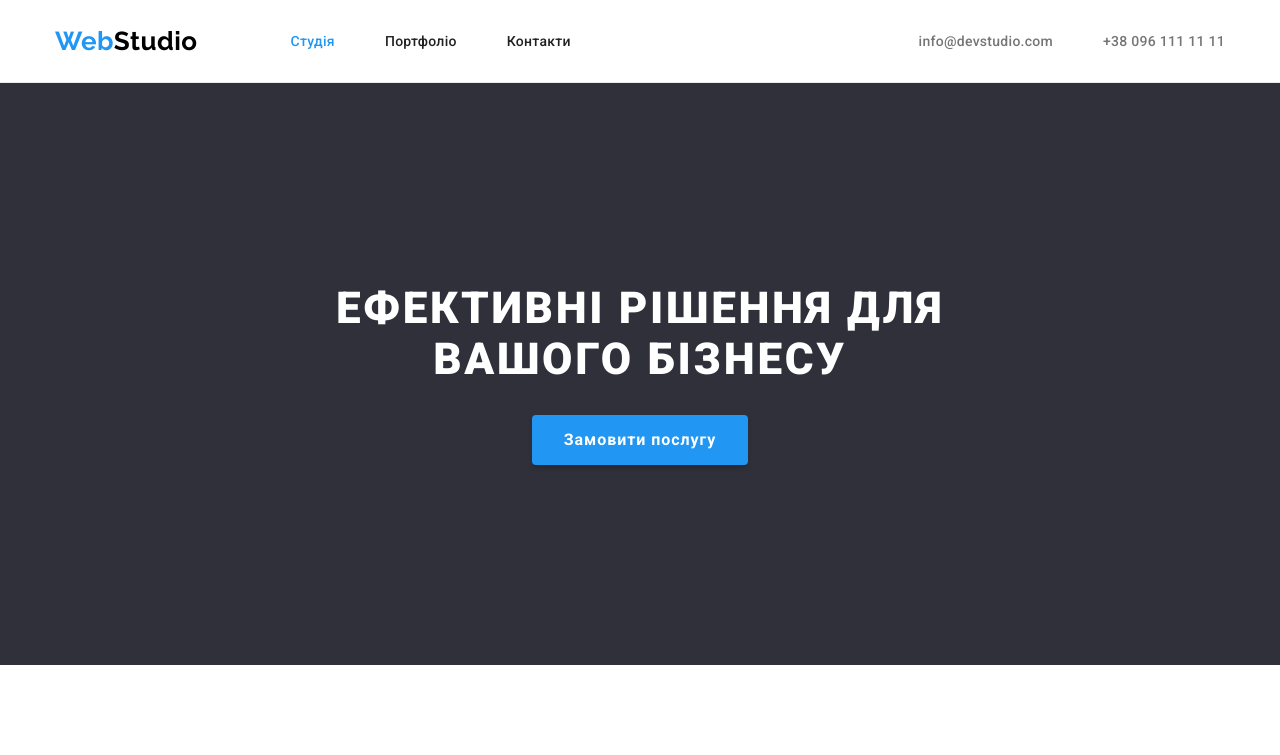
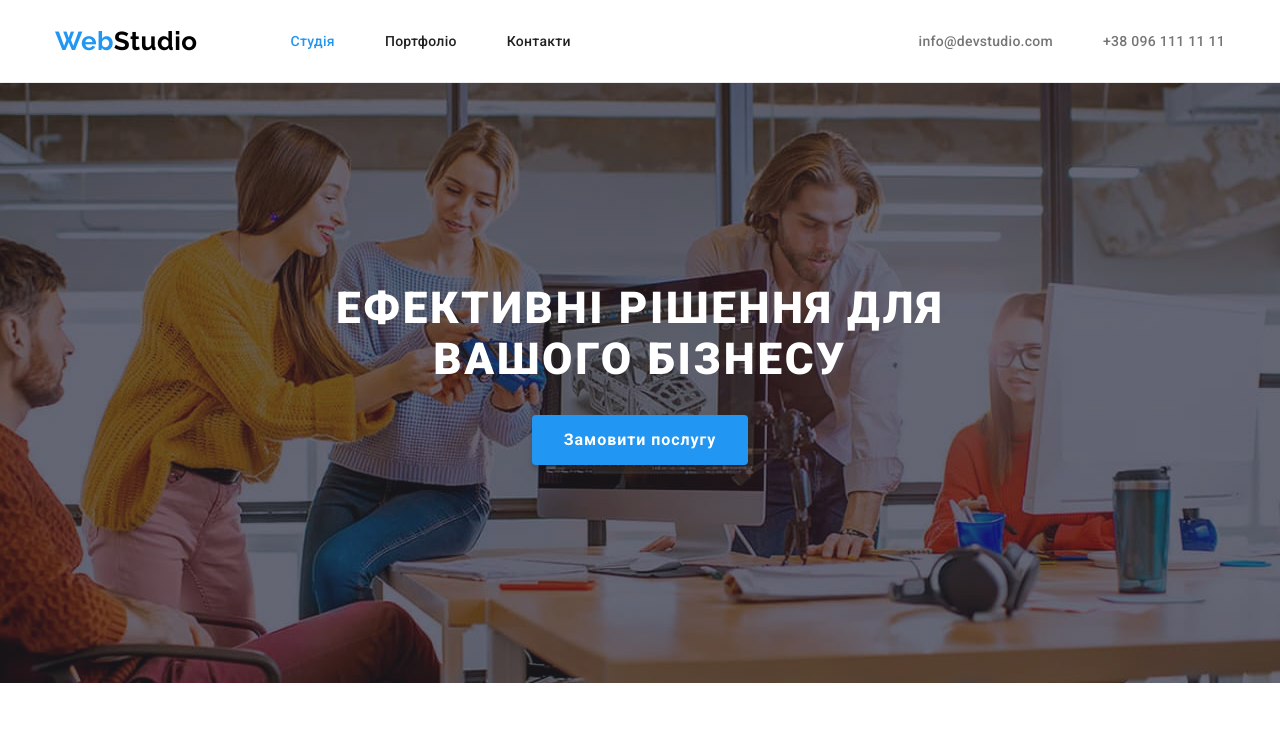
Before and after one commit to NatalieUSA/goit-markup-hw-04, a plain HTML site: page index.html in a window 1280 px wide. Shown: the top 755 px of the page. Drawn offline with nearby package versions, Linux system fonts and the light colour scheme.

Commit message:
creates Hero bcg-img

```diff
--- a/css/styles.css
+++ b/css/styles.css
@@ -16,12 +16,14 @@
 
   --main-bcg-cl: #ffffff;
   --secondary-bcg-cl: #f5f4fa;
-  --hero-bcg-cl: #2f303a;
+  --footer-bcg-cl: #2f303a;
+  --hero-bcg-cl: #c4c4c4;
   --accent-bcg-cl: #2196f3;
   --btn-hover-cl: #188ce8;
+  --hero-overlay-cl: rgba(47, 48, 58, 0.4);
 
   --header-border-cl: #ececec;
-  --card-border: #EEEEEE;
+  --card-border: #eeeeee;
   --border-radius-button: 4px;
   --border-radius-cards: 0px 0px 4px 4px;
   --box-shadow-button: 0px 4px 4px rgba(0, 0, 0, 0.15);
@@ -98,7 +100,6 @@ HEADER^^^^^^^ */
   padding: 32px 0;
 }
 
-
 /* LOGO */
 .logo {
   color: var(--logo-cl);
@@ -149,14 +150,27 @@ HEADER^^^^^^^ */
 }
 
 /* HERO */
-.hero,
-.footer {
+
+.hero {
   background-color: var(--hero-bcg-cl);
-}
-.hero {
+
   text-align: center;
   padding: 200px 0;
+
+  max-width: 1600px;
+  height: 600px;
+  margin: 0 auto;
+  background-image: linear-gradient(
+      to right,
+      var(--hero-overlay-cl),
+      var(--hero-overlay-cl)
+    ),
+    url(../images/hero/Img.jpg);
+  background-position: center;
+  background-repeat: no-repeat;
+  background-size: cover;
 }
+
 .hero-title {
   color: var(--hero-txt-cl);
   font-weight: 900;
@@ -367,6 +381,7 @@ HEADER^^^^^^^ */
 
 /* FOOTER */
 .footer {
+  background-color: var(--footer-bcg-cl);
   padding: 60px 0;
 }
 
```
Also changed, not shown: images/hero/Img.jpg (added).
